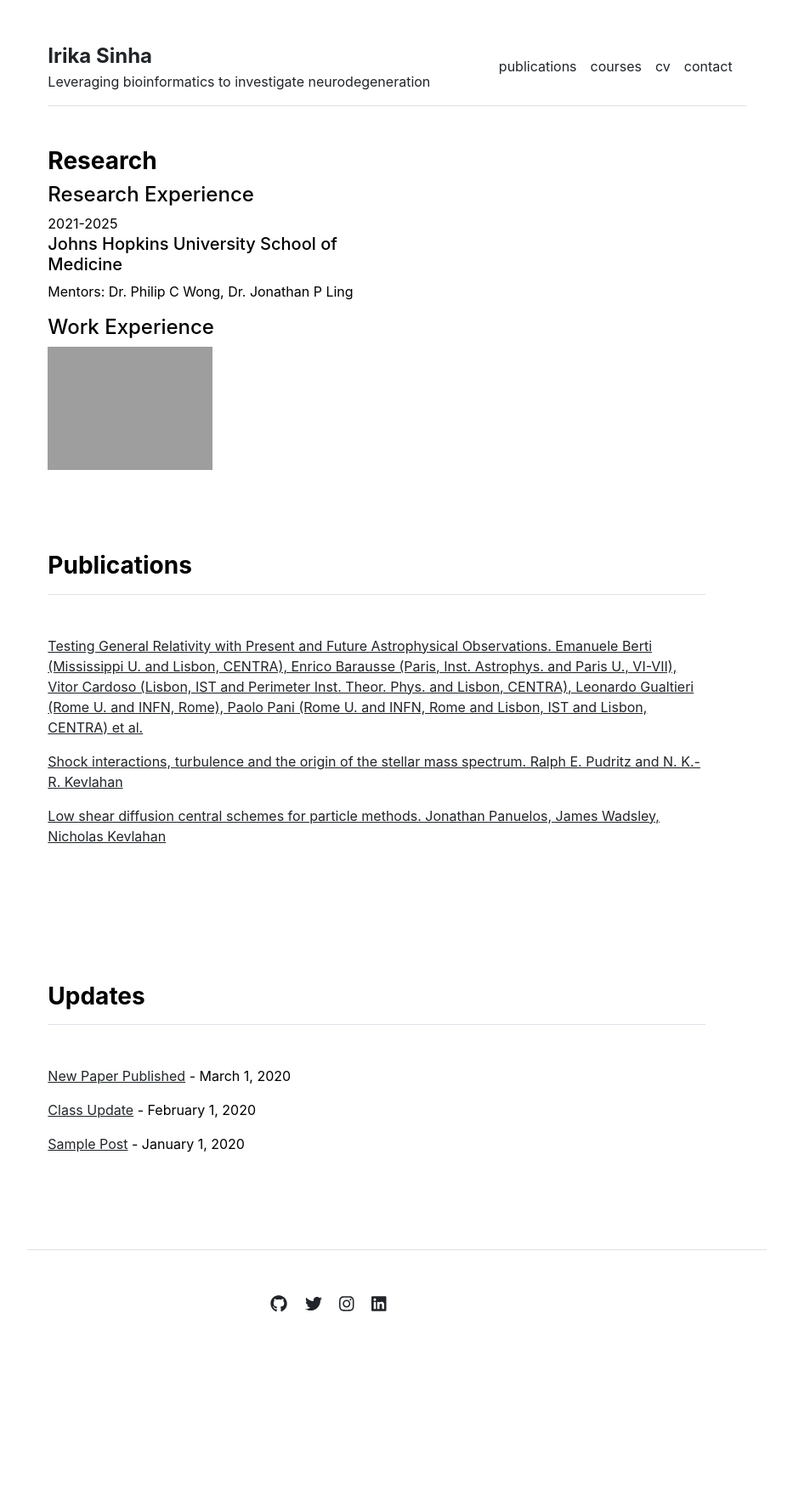
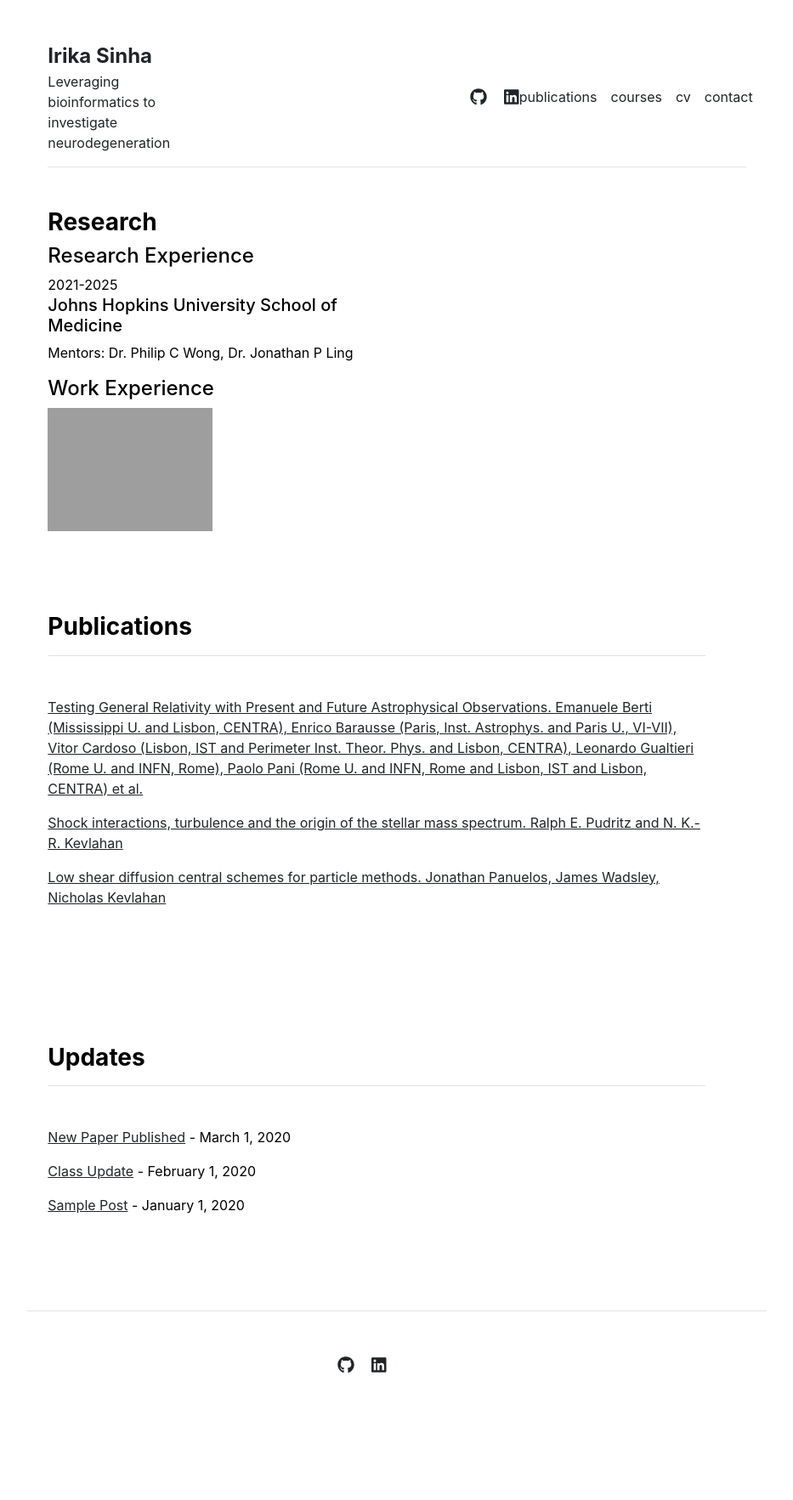
Before and after one commit to irikas/irikas.github.io, a Jekyll site: the page built from index.md, in a window 1280 px wide. Shown: the whole page at 85% size, without its empty margins (173-1106 px from the left). Built offline with Jekyll 4.4.1, drawn with Linux system fonts in a browser that asks for light colours; before the commit the page ends 1693 px from its top, so only the background shows below that.

Commit message:
social media icons to header

```diff
--- a/_data/settings.yml
+++ b/_data/settings.yml
@@ -15,10 +15,8 @@ courses:
 - {name: 'Stellar Structures', url: 'stellar-structures'}
 
 social:
-- {icon: 'github', link: 'https://github.com/LeNPaul'}
-- {icon: 'twitter', link: 'https://twitter.com/paululele'}
-- {icon: 'instagram', link: 'https://instagram.com/paululele'}
-- {icon: 'linkedin', link: 'https://linkedin.com/in/lenpaul'}
+- {icon: 'github', link: 'https://github.com/irikas'}
+- {icon: 'linkedin', link: 'https://linkedin.com/in/irikasinha'}
 
 contacts:
 - {name: 'Dr. Irika R. Sinha', title: 'Postdoctoral Researcher', department: 'Neuroscience', institution: '', institution_address: '', phone: '', email: 'sinhairika [@] gmail [.] com', office: '', image: 'assets/img/contact.jpg'}
--- a/_includes/header.html
+++ b/_includes/header.html
@@ -7,6 +7,11 @@
       <span>{{ site.description }}</span>
     </a>
   </div>
+  <div class="col-md-6 text-end social-media-icons">
+    {% for item in site.data.settings.social %}
+      <a href="{{ item.link }}" class="ms-3 fs-5"><i class="fab fa-{{ item.icon }}"></i></a>
+    {% endfor %}
+  </div>
   <nav class="d-inline-flex mt-2 mt-md-0 ms-md-auto">
     {% for item in site.data.settings.menu %}
       <a class="me-3 py-2 text-decoration-none" href="{{ site.github.url }}{{ item.url }}">{{ item.name }}</a>
```
